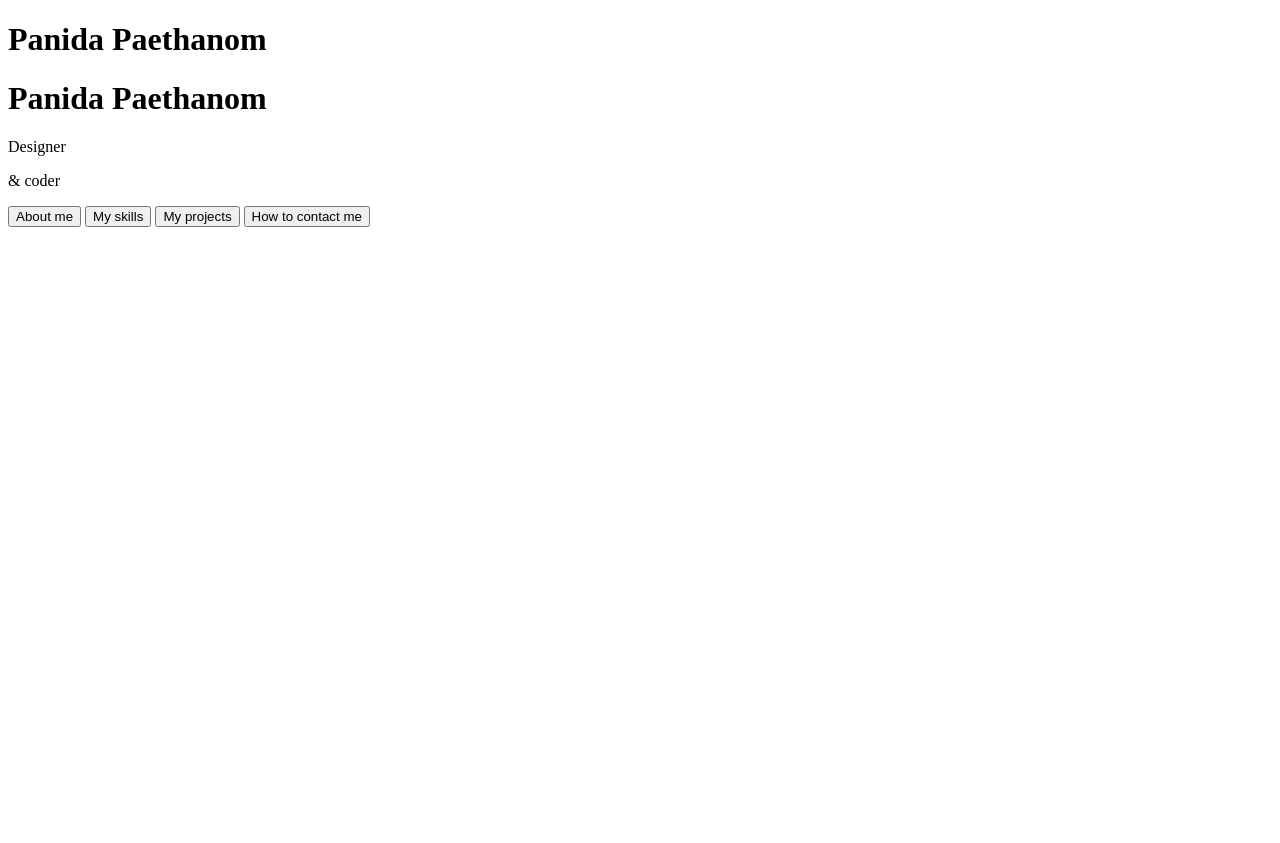
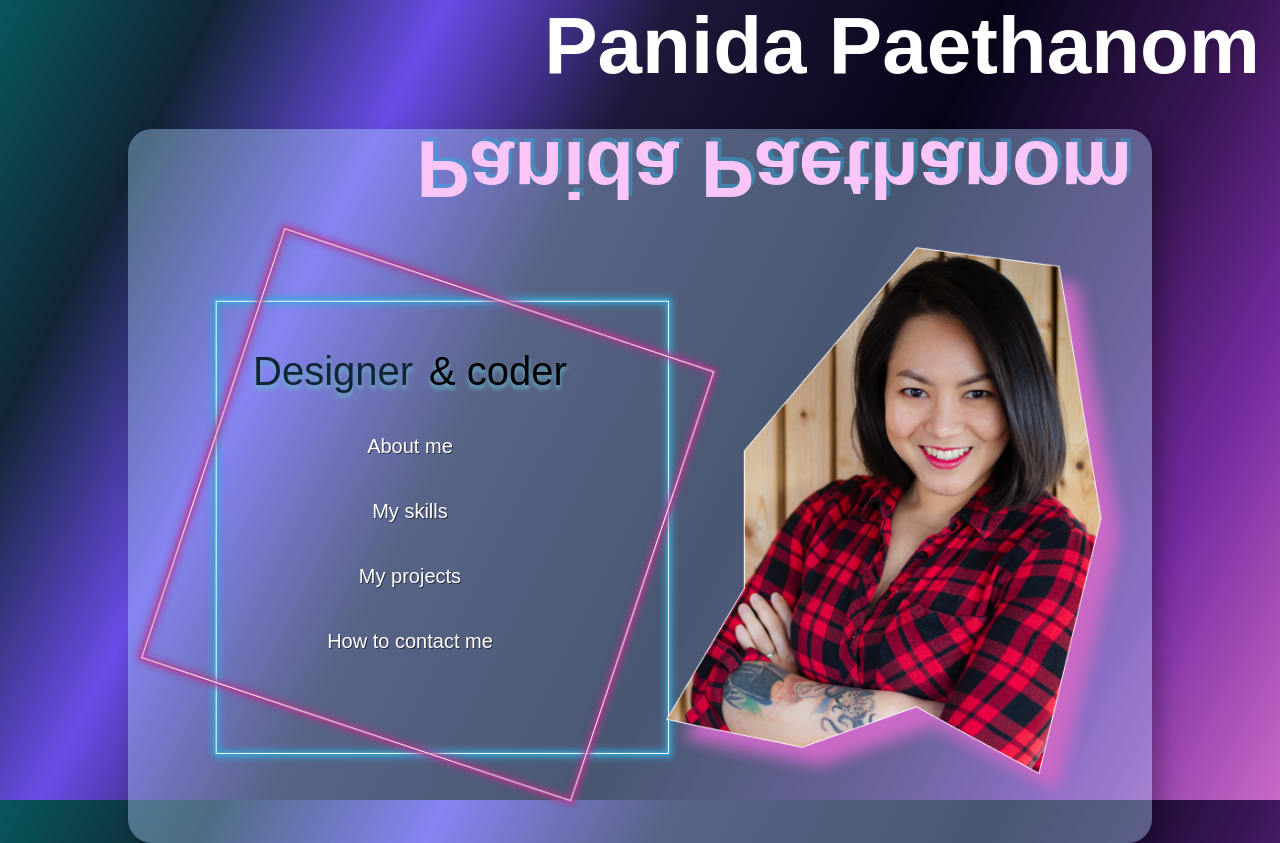
Before and after one commit to Panida287/portfolio, a plain HTML site: page index.html in a window 1280 px wide. Before the commit the page ends 800 px from the top, so only its background shows below. Drawn offline with Linux system fonts and the light colour scheme; a web font is replaced by a local one.

Commit message:
styled index page container
- styled container
- still need to style the name to make it match

```diff
--- /dev/null
+++ b/css/index.css
@@ -0,0 +1,133 @@
+*, *::before, *::after {
+    box-sizing: border-box;
+    margin: 0;
+}
+
+body {
+    width: 100vw;
+    height: 100vh;
+    background: linear-gradient(117deg, #07575C 0%, #122536 12.93%, #6B4CE8 26.48%, #1F183A 40.06%, #050417 59.32%, #381654 74.49%, #742BA0 85.81%, #CA69C6 100%);
+    display: flex;
+    flex-direction: column;
+    gap: 0;
+}
+
+.container {
+    width: 80%;
+    max-width: 1200px;
+    border-radius: 24px;
+    background: rgba(179, 219, 255, 0.39);
+    box-shadow: 10px 10px 20px 0 rgba(0, 0, 0, 0.25);
+    position: relative;
+    top: 50%;
+    left: 50%;
+    transform: translate(-50%, -50%);
+    height: 1000px;
+}
+
+.name-upright {
+    color: #FFFFFF;
+    text-align: center;
+    font-family: 'Alegreya SC', sans-serif;
+    font-size: 40px;
+    font-style: normal;
+    font-weight: 700;
+    line-height: normal;
+    height: 86px;
+    width: 100%;
+    display: flex;
+    justify-content: flex-end;
+    padding-right: 20px;
+}
+
+.name-upside-down {
+    color: #FAC6F8;
+    text-align: center;
+    font-family: 'Alegreya SC', sans-serif;
+    font-size: 40px;
+    font-style: normal;
+    font-weight: 700;
+    line-height: normal;
+    text-shadow: 4px 4px 0 rgba(51, 170, 221, 0.46);
+    transform: rotate(180deg) scaleX(-1);
+    height: 86px;
+    width: 100%;
+    display: flex;
+    justify-content: flex-end;
+    padding-right: 20px;
+}
+
+.contents {
+    display: flex;
+}
+
+.box {
+    background-image: url("../assets/Group 4.png");
+    background-repeat: no-repeat;
+    background-position: center;
+    background-size: contain;
+    height: 600px;
+    width: 600px;
+    position: absolute;
+    z-index: -1;
+    left: 0;
+}
+
+.picture {
+    background-image: url("../assets/picture.png");
+    background-repeat: no-repeat;
+    background-position: center;
+    background-size: cover;
+    width: 500px;
+    height: 600px;
+    position: absolute;
+    right: 0;
+    top: 100px;
+}
+
+.nav {
+    position: absolute;
+    left: 125px;
+    top: 220px;
+}
+
+.header {
+    display: flex;
+    justify-content: center;
+    align-items: center;
+    gap: 16px;
+    margin-bottom: 20px;
+}
+
+.header p:first-child {
+    color: #122536;
+    text-shadow: 0 4px 4px #69B3CA;
+    font-family: "Bruno Ace", sans-serif;
+    font-size: 40px;
+    font-style: normal;
+    font-weight: 400;
+}
+
+.header p:nth-child(2) {
+    color: #000;
+    font-family: DotGothic16, sans-serif;
+    text-shadow: 0 4px 4px #69B3CA;
+    font-size: 40px;
+    font-weight: 400;
+}
+
+.nav-list {
+    display: flex;
+    flex-direction: column;
+}
+
+.nav-list button {
+    color: #FFF;
+    text-align: center;
+    text-shadow: 1px 1px 0 rgba(0, 0, 0, 0.50);
+    font-family: "Contrail One", sans-serif;
+    font-size: 20px;
+    border: none;
+    background: none;
+    margin: 20px;
+}
--- a/index.html
+++ b/index.html
@@ -17,6 +17,7 @@
     <link rel="preconnect" href="https://fonts.gstatic.com" crossorigin>
     <link href="https://fonts.googleapis.com/css2?family=Alegreya+SC:ital,wght@0,400;0,500;0,700;0,800;0,900;1,400;1,500;1,700;1,800;1,900&family=Bruno+Ace&family=Contrail+One&family=DotGothic16&family=Lekton:ital,wght@0,400;0,700;1,400&display=swap"
           rel="stylesheet">
+    <link rel="stylesheet" href="css/index.css">
 </head>
 <body>
 
@@ -29,6 +30,7 @@
         <h1>Panida Paethanom</h1>
     </div>
     <div class="contents">
+
         <div class="nav">
             <div class="header">
                 <p>Designer</p>
@@ -49,6 +51,7 @@
                 </button>
             </div>
         </div>
+        <div class="box"></div>
         <div class="picture"></div>
     </div>
 </div>
```
